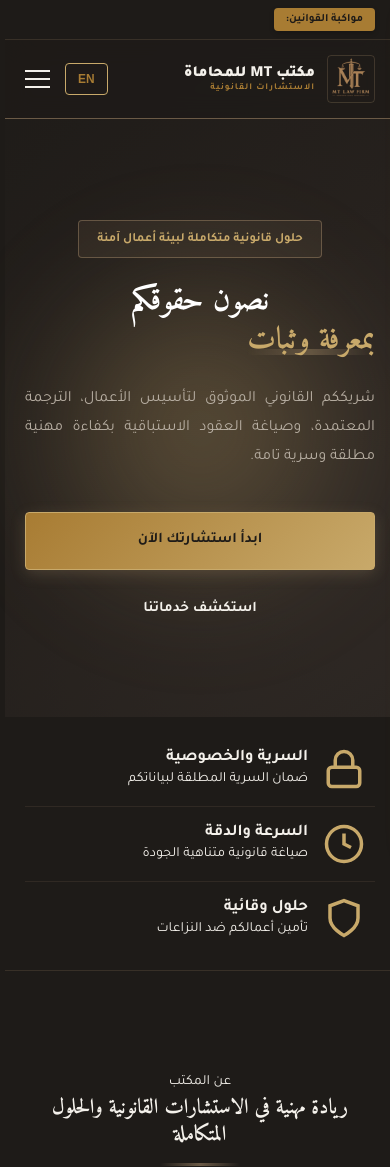
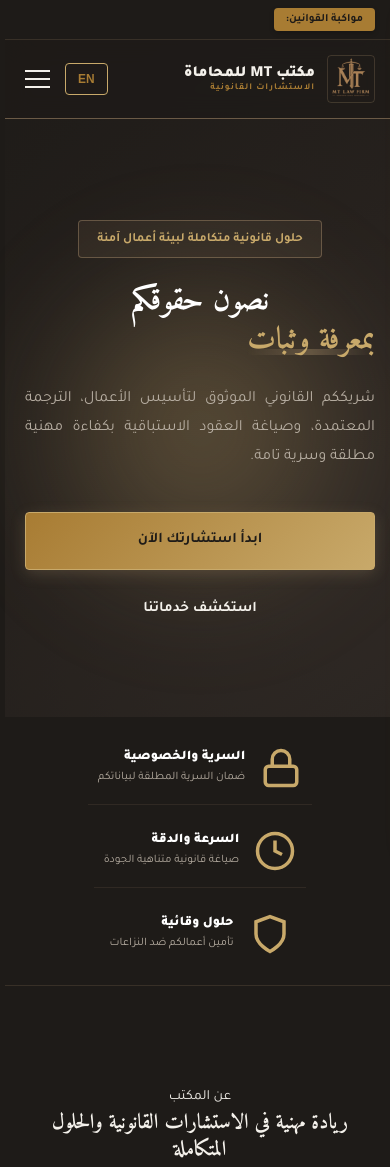
Before and after one commit to Fathy-Ahmed/MT-Law-Firm-website, a React (Vite) app: page / in a window 390 px wide. Shown: the top 1167 px of the page. Built offline with nearby package versions, Linux system fonts and the light colour scheme; a web font is replaced by a local one.

Commit message:
design: make features strip horizontal on desktop and stack on mobile

```diff
--- a/css/styles.css
+++ b/css/styles.css
@@ -826,12 +826,20 @@ html[dir="ltr"] .mobile-drawer.open {
     z-index: 3;
 }
 
+.strip-grid {
+    display: flex;
+    justify-content: space-between;
+    align-items: center;
+    gap: 30px;
+}
+
 .strip-item {
     display: flex;
     align-items: center;
     gap: 15px;
     padding: 10px 15px;
     border-inline-start: 1.5px solid rgba(200, 169, 126, 0.15);
+    flex: 1;
 }
 
 .strip-item:first-child {
@@ -845,14 +853,14 @@ html[dir="ltr"] .mobile-drawer.open {
     flex-shrink: 0;
 }
 
-.strip-text h3 {
+.strip-info h3 {
     font-size: 0.95rem;
     font-weight: 800;
     color: #ffffff;
     margin-bottom: 3px;
 }
 
-.strip-text p {
+.strip-info p {
     font-size: 0.82rem;
     color: var(--color-text-muted-dark);
 }
@@ -2144,6 +2152,10 @@ html[dir="ltr"] .back-to-top {
     .features-strip {
         padding: 15px 0;
     }
+    .strip-grid {
+        flex-direction: column;
+        gap: 10px;
+    }
     .strip-item {
         border-inline-start: none;
         border-bottom: 1.5px solid rgba(200, 169, 126, 0.1);
```
